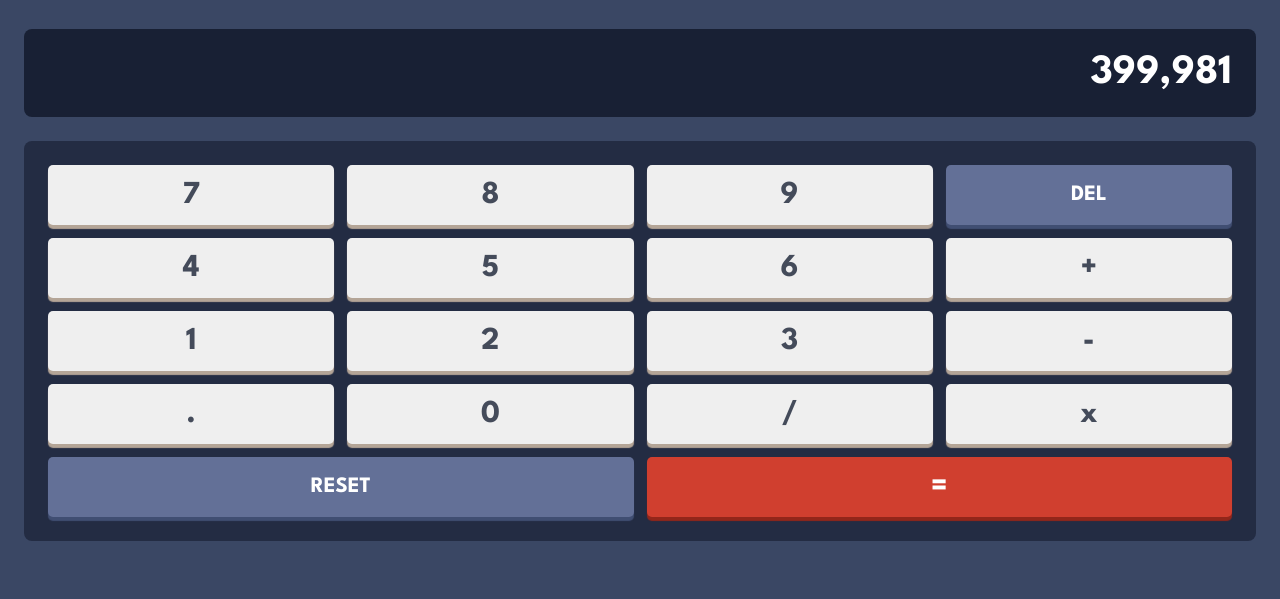
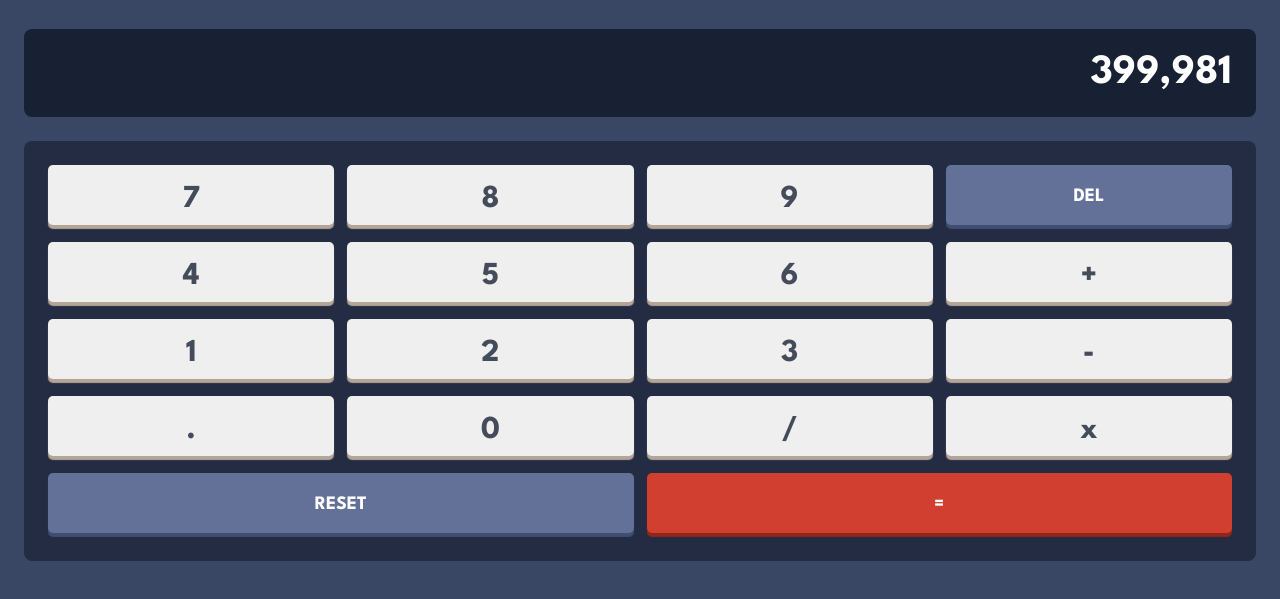
Before and after one commit to minibrusp/frontendmentor-calculator-app, a website built with webpack: page public/index.html in a window 1280 px wide. Shown: the part 69-668 px from the top of the page. Built offline with nearby package versions, Linux system fonts and the light colour scheme.

Commit message:
- little adjusment for button text - change padding of calculator controls container

```diff
--- a/src/styles/modules/_calc-controls.scss
+++ b/src/styles/modules/_calc-controls.scss
@@ -60,9 +60,9 @@
   display: grid;
   grid-template-columns: repeat(4, 1fr);
   grid-template-rows: repeat(5, 1fr);
-  gap: 13px;
+  gap: 17px 13px;
   border-radius: 8px;
-  padding: 24px;
+  padding: 24px 24px 28px 24px;;
   background-color: color.$veryDarkDesaturatedBlue2;
 
   button {
@@ -72,7 +72,7 @@
     font-size: 1rem;
     color: color.$veryDarkGrayishBlue;
 
-    padding: 0;
+    padding: 8px 0 0 0;
     display: inline-flex;
     justify-content: center;
     border-radius: 5px;
@@ -89,16 +89,19 @@
 
     &.remover {
       text-transform: uppercase;
-      font-size: 22px;
+      font-size: 19px;
       background-color: color.$desaturatedDarkBlue1;
       color: color.$white1;
       @include mix.keyShadow(color.$desaturatedDarkBlue2);
+      padding-top: 3px;
     }
 
     &.calculate {
+      font-size: 19px;
       color: color.$white1;
       background-color: color.$red;
       @include mix.keyShadow(color.$darkRed);
+      padding-top: 3px;
     }
 
   }
--- a/src/styles/modules/_calc-header.scss
+++ b/src/styles/modules/_calc-header.scss
@@ -59,11 +59,16 @@
         }
 
         label {
+          cursor: pointer;
           display: block;
           width: 17px;
           height: 17px;
           background-color: color.$veryDarkDesaturatedBlue2;
           border-radius: 100%;
+
+          &:hover {
+            filter: brightness(150%) saturate(70%);
+          }
         }
       }
     }
```
